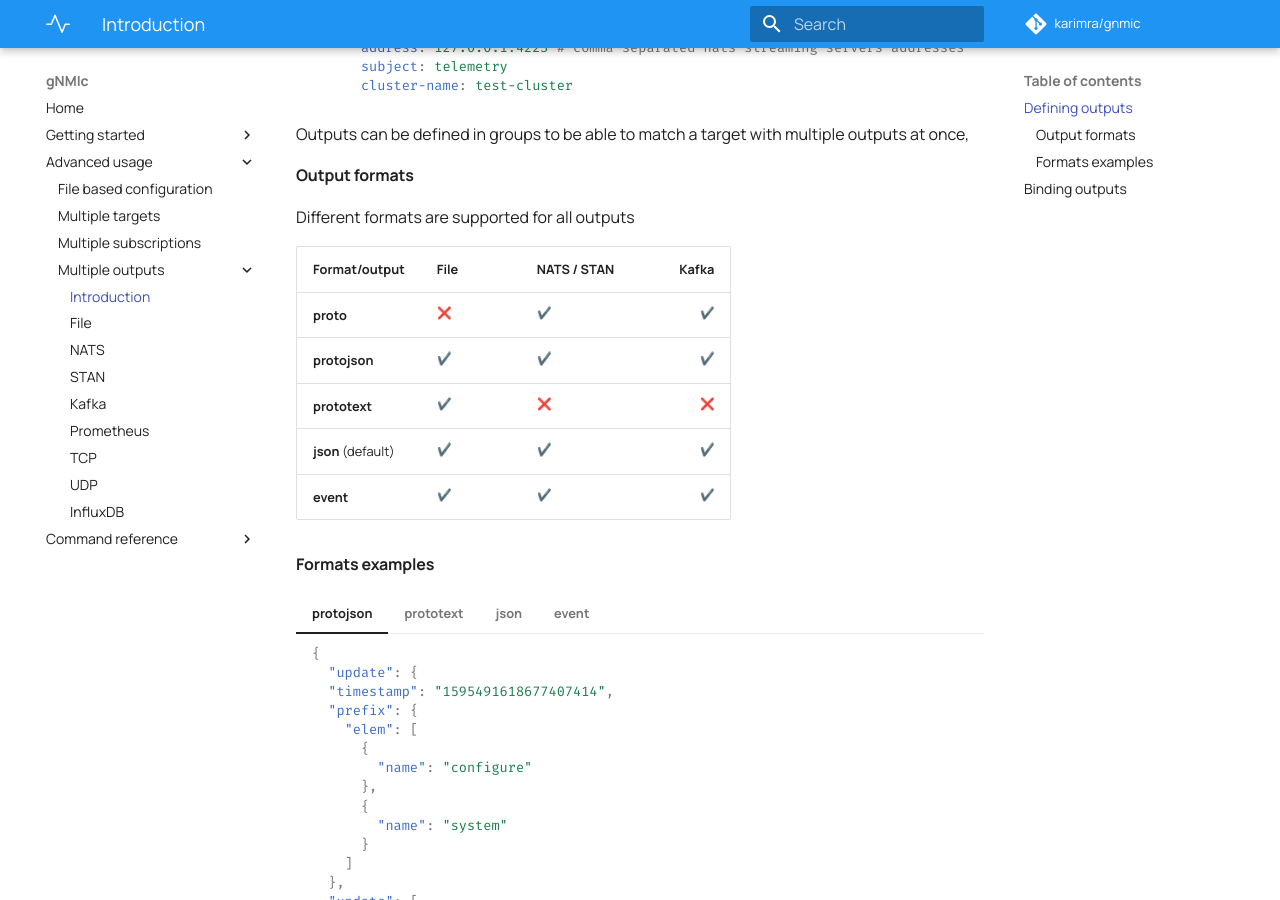
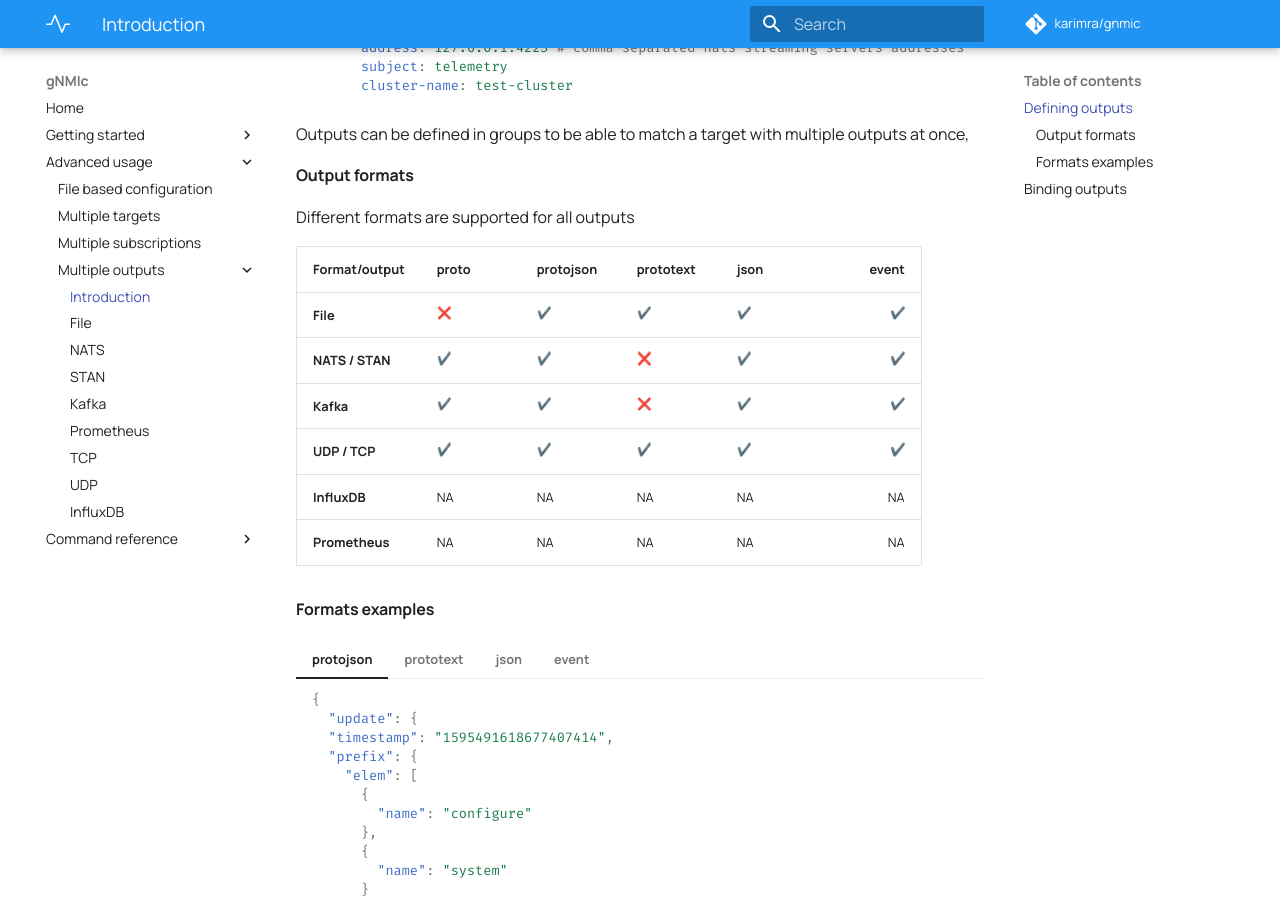
Before and after one commit to openconfig/gnmic, an MkDocs documentation site: the page built from docs/advanced/multi_outputs/output_intro.md, in a window 1280 px wide and 900 px high, scrolled down 1589 px. Built offline with MkDocs 1.6.1 and Material for MkDocs 9.7.7, drawn with Linux system fonts in a browser that asks for light colours; emoji names are drawn with the system emoji font; comment, search, counter and statistics services are not loaded.

Commit message:
update outputs/formats table

```diff
--- a/docs/advanced/multi_outputs/output_intro.md
+++ b/docs/advanced/multi_outputs/output_intro.md
@@ -61,13 +61,14 @@ Outputs can be defined in groups to be able to match a target with multiple outp
 
 Different formats are supported for all outputs
 
-**Format/output** | **File**                           | **NATS / STAN**                   | **Kafka**
------------------ | ---------------------------------- | --------------------------------- | ---------:
-**proto**         | <span style="color:red">:x:</span> | <span>:heavy_check_mark:</span>   | <span>:heavy_check_mark:</span>
-**protojson**     | <span>:heavy_check_mark:</span>    | <span>:heavy_check_mark:</span>   | <span>:heavy_check_mark:</span>
-**prototext**     | <span>:heavy_check_mark:</span>    | <span style="color:red">:x:</span>| <span style="color:red">:x: </span>
-**json** (default)| <span>:heavy_check_mark:</span>    | <span>:heavy_check_mark:</span>   | <span>:heavy_check_mark:</span>
-**event**         | <span>:heavy_check_mark:</span>    | <span>:heavy_check_mark:</span>   | <span>:heavy_check_mark:</span>
+**Format/output** | **proto**                          | **protojson**                   |  **prototext**                      | **json**                       | **event**
+----------------- | ---------------------------------- | --------------------------------| ------------------------------------|--------------------------------|--------------------------------:
+**File**          | <span style="color:red">:x:</span> | <span>:heavy_check_mark:</span> | <span>:heavy_check_mark:</span>     |<span>:heavy_check_mark:</span> |<span>:heavy_check_mark:</span>
+**NATS / STAN**   | <span>:heavy_check_mark:</span>    | <span>:heavy_check_mark:</span> | <span style="color:red">:x: </span> |<span>:heavy_check_mark:</span> |<span>:heavy_check_mark:</span>
+**Kafka**         | <span>:heavy_check_mark:</span>    | <span>:heavy_check_mark:</span> | <span style="color:red">:x: </span> |<span>:heavy_check_mark:</span> |<span>:heavy_check_mark:</span>
+**UDP / TCP**     | <span>:heavy_check_mark:</span>    | <span>:heavy_check_mark:</span> | <span>:heavy_check_mark:</span>     |<span>:heavy_check_mark:</span> |<span>:heavy_check_mark:</span>
+**InfluxDB**      | <span>NA</span>                    | <span>NA</span>                 | <span>NA</span>                     |<span>NA</span>                 |<span>NA</span>
+**Prometheus**    | <span>NA</span>                    | <span>NA</span>                 | <span>NA</span>                     |<span>NA</span>                 |<span>NA</span>
 
 #### Formats examples
 
```
